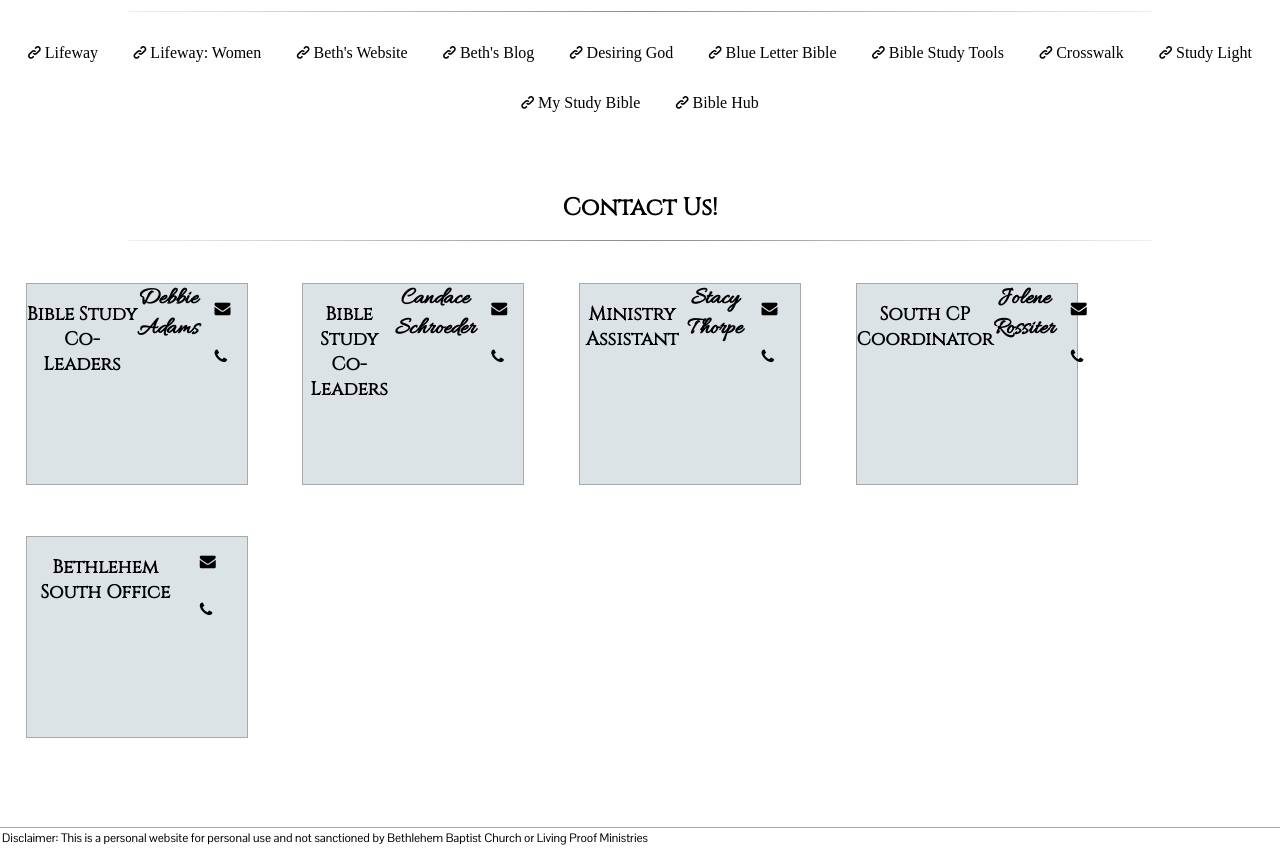
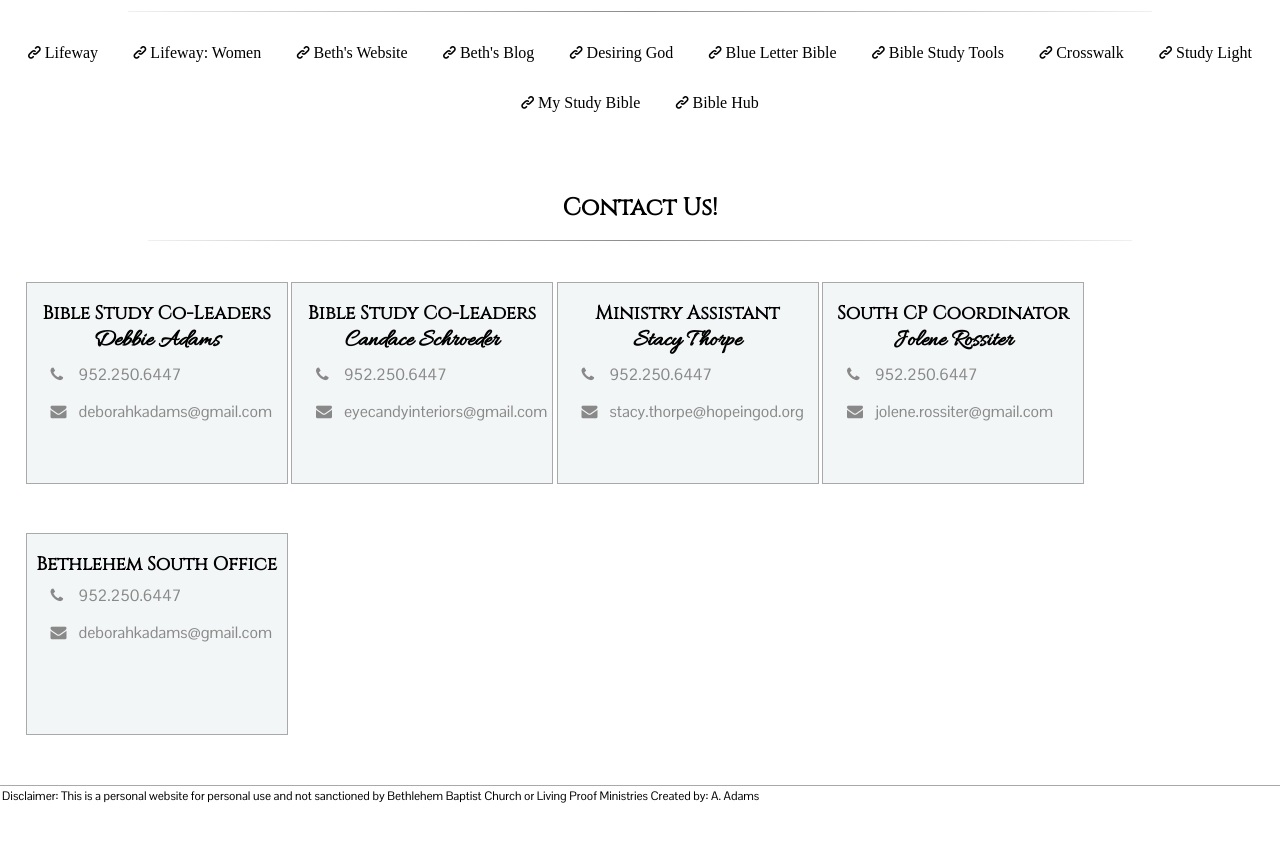
Before and after one commit to aadams22/bbc_project, a PHP site: page /index.html in a window 1280 px wide. Shown: the part 1824-2672 px from the top of the page. After the commit the page ends 2627 px from the top, so only its background shows below. Run offline with PHP 8.4, Linux system fonts and the light colour scheme.

Commit message:
adding new colors and hovers

```diff
--- a/css/main.css
+++ b/css/main.css
@@ -45,9 +45,7 @@
 	text-align: center;
 }
 
-#websites > ul {
-	text-align: center;
-}
+#websites > ul { text-align: center; }
 
 #websites > ul > li {
 	display: inline-block;
@@ -55,6 +53,7 @@
 }
 
 #websites > ul > li > a { font-family: link; }
+
 
 h1 {
 	padding: 1em;
@@ -79,20 +78,18 @@
 	margin: 5% 10%;
 }
 
-
+#contact { margin: 2%;}
 .contact-container {
-	margin: 2%;
+	margin: 2% auto;
 	border: 1px solid darkgrey;
-	display: inline-flex;
-	align-content: space-around;
-	height: 200px; width: 220px;
-	background: #dce3e7;
+	height: 200px; width: 260px;
+	background: #f3f6f7;
 }
 
-.contact-container > ul { display: inline-block; }
-.contact-container > ul > li { display: inline-block; padding: 1em; }
-.contact-container > ul > li:nth-child(1) { font-family: email; }
-.contact-container > ul > li:nth-child(2) > a { font-family: phone; }
+.contact-container > ul > li { padding: .5em .75em; color: #898989 }
+.contact-container > ul > li > * { color: #898989 }
+.contact-container > ul > li:nth-child(1) > span { font: 1em phone; }
+.contact-container > ul > li:nth-child(2) > a > span { font: 1em email; }
 
 table {
 	border: 1px solid darkgrey;
@@ -100,11 +97,9 @@
 	border-collapse: collapse;
 }
 
-tr:nth-child(odd) {
-	background-color: #dce3e7;
-}
+tr:nth-child(odd) { background-color: #dce3e7; }
 
-footer{
+footer {
 	border-top: 1px solid darkgrey;
 	padding: 2;
 	font-size: .75em;
@@ -121,13 +116,15 @@
   background-image: -o-linear-gradient(left, #f0f0f0, #8c8b8b, #f0f0f0);
 }
 
+span { padding: .75em; }
+
 a {
 	text-decoration: none;
 	color: black;
 }
 
-a:hover { color: #6bd889; }
-
+header > ul > li > a:hover, #websites > ul > li > a:hover { color: #6bd889; }
+.contact-container > ul > li > *:hover  { color: black; }
 
 @media screen and (min-width: 480px) {
 		h1 {
@@ -137,4 +134,7 @@
     header {
         height: 40%;
     }
+    .contact-container {
+    	display: inline-block;
+    }
 }
--- a/index.html
+++ b/index.html
@@ -148,8 +148,10 @@
 			<h3>Bible Study Co-Leaders</h3>
 			<h4>Debbie Adams</h4>
 			<ul>
-				<li>&#xE800</li>
-				<li><a href="mailto:deborahkadams@gmail.com">&#xE800</a></li>
+				<li><span>&#xE800</span>  952.250.6447</li>
+				<li>
+					<a href="mailto:deborahkadams@gmail.com"><span>&#xE800</span>deborahkadams@gmail.com</a>
+				</li>
 			</ul>
 		</div>
 
@@ -157,8 +159,10 @@
 			<h3>Bible Study Co-Leaders</h3>
 			<h4>Candace Schroeder</h4>
 			<ul>
-				<li>&#xE800</li>
-				<li><a href="mailto:eyecandyinteriors@gmail.com">&#xE800</a></li>
+				<li><span>&#xE800</span>  952.250.6447</li>
+				<li>
+					<a href="mailto:eyecandyinteriors@gmail.com"><span>&#xE800</span>eyecandyinteriors@gmail.com</a>
+				</li>
 			</ul>
 		</div>
 
@@ -167,8 +171,10 @@
 			<h3>Ministry Assistant</h3>
 			<h4>Stacy Thorpe</h4>
 			<ul>
-				<li>&#xE800</li>
-				<li><a href="mailto:Stacy.thorpe@hopeingod.org">&#xE800</a></li>
+				<li><span>&#xE800</span>  952.250.6447</li>
+				<li>
+					<a href="mailto:stacy.thorpe@hopeingod.org"><span>&#xE800</span>stacy.thorpe@hopeingod.org</a>
+				</li>
 			</ul>
 		</div>
 
@@ -176,20 +182,24 @@
 			<h3>South CP Coordinator</h3>
 			<h4>Jolene Rossiter</h4>
 			<ul>
-				<li>&#xE800</li>
-				<li><a href="mailto:jolene.rossiter@gmail.com">&#xE800</a></li>
+				<li><span>&#xE800</span>  952.250.6447</li>
+				<li>
+					<a href="mailto:jolene.rossiter@gmail.com"><span>&#xE800</span>jolene.rossiter@gmail.com</a>
+				</li>
 			</ul>
 		</div>
 
 		<div class="contact-container">
 			<h3>Bethlehem South Office</h3>
 			<ul>
-				<li>&#xE800</li>
-				<li><a href="mailto:deborahkadams@gmail.com">&#xE800</a></li>
+				<li><span>&#xE800</span>  952.250.6447</li>
+				<li>
+					<a href="mailto:deborahkadams@gmail.com"><span>&#xE800</span>deborahkadams@gmail.com</a>
+				</li>
 			</ul>
 		</div>
 
 	</section>
-	<footer>Disclaimer: This is a personal website for personal use and not sanctioned by Bethlehem Baptist Church or Living Proof Ministries</footer>
+	<footer>Disclaimer: This is a personal website for personal use and not sanctioned by Bethlehem Baptist Church or Living Proof Ministries Created by: A. Adams</footer>
 </body>
 </html>
```
